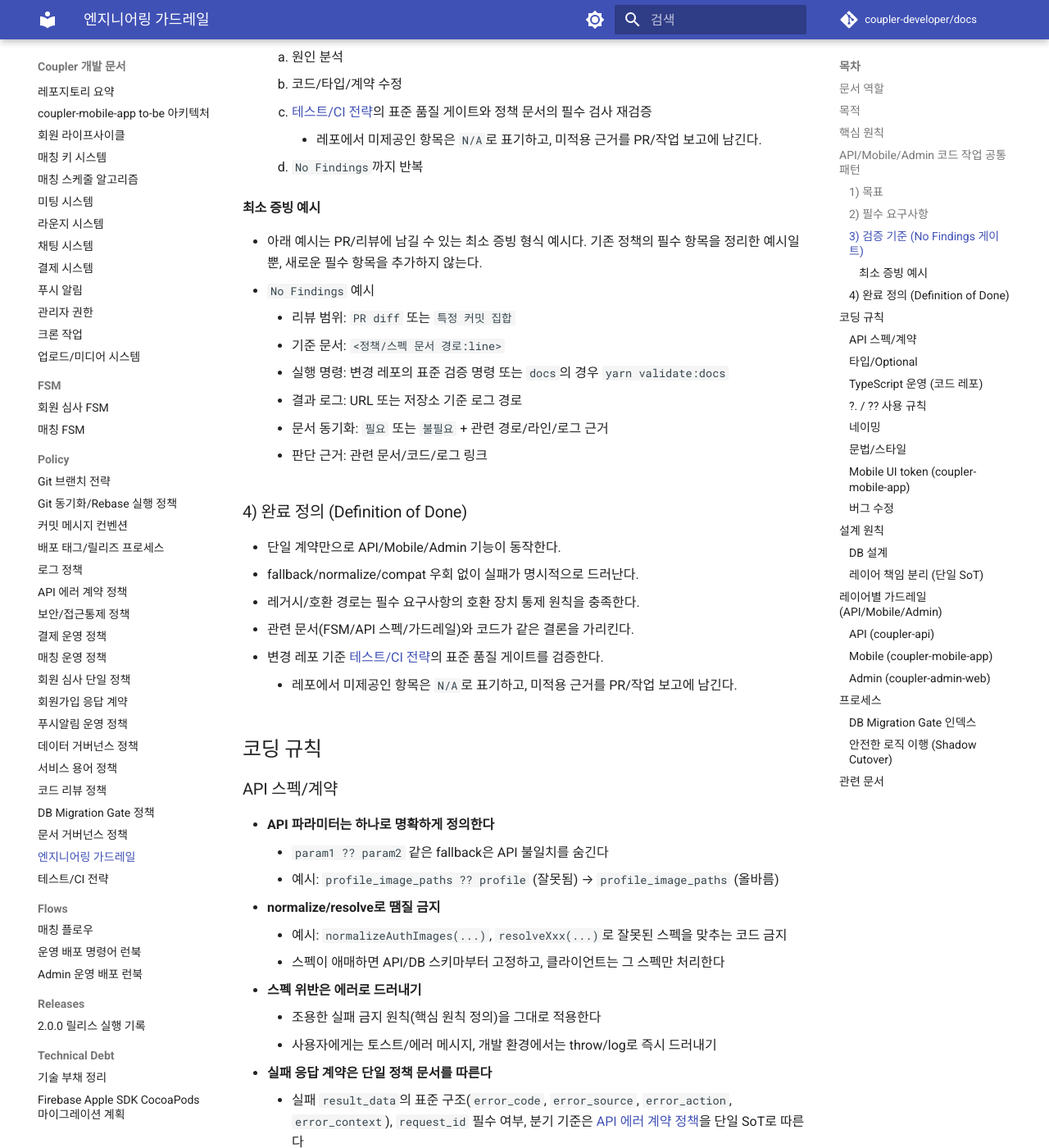
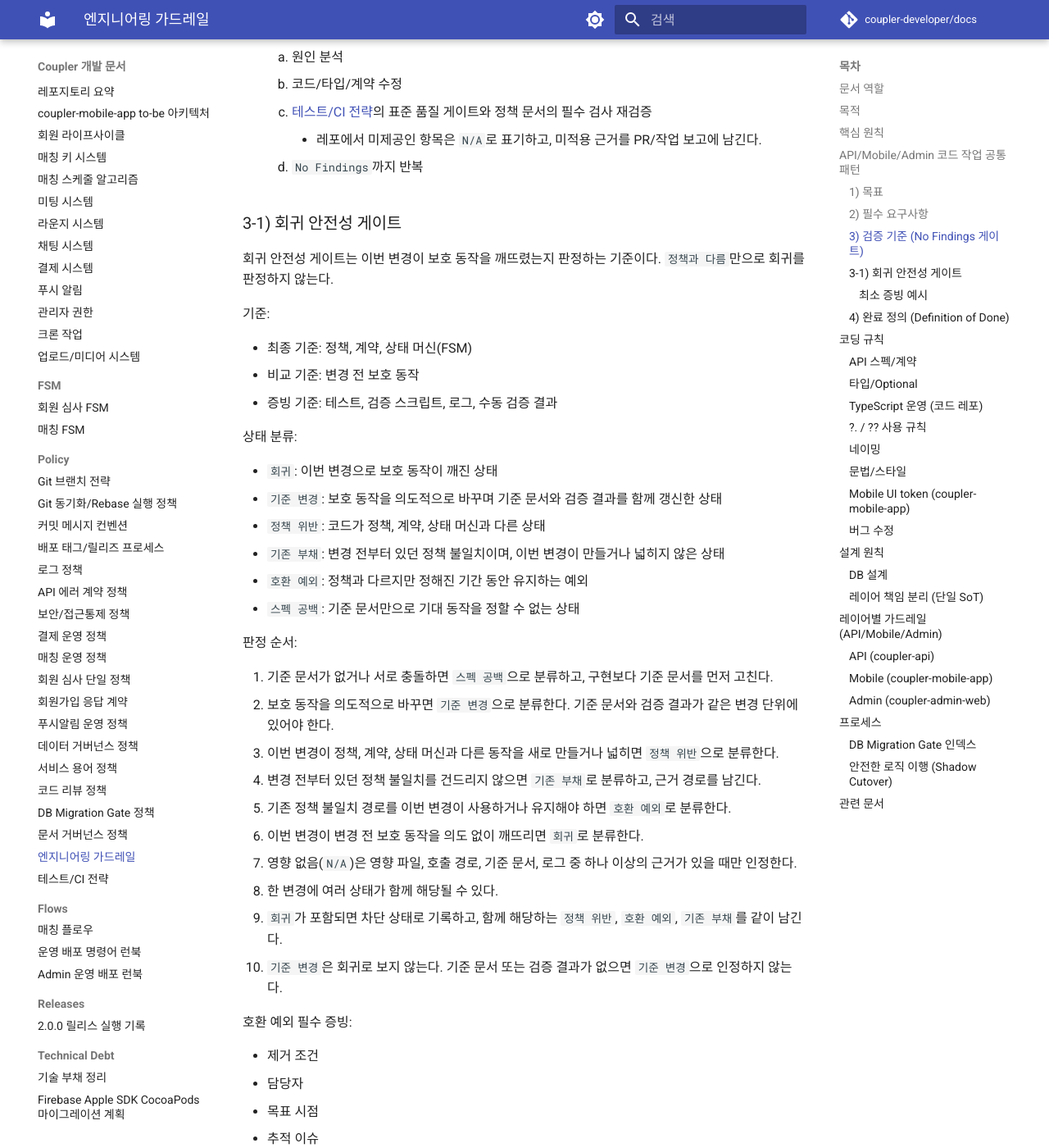
Before and after one commit to coupler-developer/docs, an MkDocs documentation site: the page built from content/policy/engineering-guardrails.md, in a window 1280 px wide and 1400 px high, scrolled down 1711 px. Shown: the whole window at 82% size. Built offline with MkDocs 1.6.1 and Material for MkDocs 9.7.7, drawn with Linux system fonts in a browser that asks for light colours; comment, search, counter and statistics services are not loaded; some of the changed text lies outside the part shown.

Commit message:
docs: 회귀 안전성 판정 기준 추가
Changes:
- 회귀 안전성 게이트의 상태 분류와 판정 순서 정의
- 기준 변경과 회귀를 분리하고 호환 예외 증빙 기준 추가
- PR 작성/리뷰 체크리스트에 회귀 안전성 기록 항목 추가

Tests:
- yarn validate:docs 통과
- git diff --check 통과
- docs/.github/scripts/check-test-changes.sh 통과

```diff
--- a/content/policy/engineering-guardrails.md
+++ b/content/policy/engineering-guardrails.md
@@ -55,9 +55,59 @@
         - 레포에서 미제공인 항목은 `N/A`로 표기하고, 미적용 근거를 PR/작업 보고에 남긴다.
     4. `No Findings`까지 반복
 
+### 3-1) 회귀 안전성 게이트
+
+회귀 안전성 게이트는 이번 변경이 보호 동작을 깨뜨렸는지 판정하는 기준이다.
+`정책과 다름`만으로 회귀를 판정하지 않는다.
+
+기준:
+
+- 최종 기준: 정책, 계약, 상태 머신(FSM)
+- 비교 기준: 변경 전 보호 동작
+- 증빙 기준: 테스트, 검증 스크립트, 로그, 수동 검증 결과
+
+상태 분류:
+
+- `회귀`: 이번 변경으로 보호 동작이 깨진 상태
+- `기준 변경`: 보호 동작을 의도적으로 바꾸며 기준 문서와 검증 결과를 함께 갱신한 상태
+- `정책 위반`: 코드가 정책, 계약, 상태 머신과 다른 상태
+- `기존 부채`: 변경 전부터 있던 정책 불일치이며, 이번 변경이 만들거나 넓히지 않은 상태
+- `호환 예외`: 정책과 다르지만 정해진 기간 동안 유지하는 예외
+- `스펙 공백`: 기준 문서만으로 기대 동작을 정할 수 없는 상태
+
+판정 순서:
+
+1. 기준 문서가 없거나 서로 충돌하면 `스펙 공백`으로 분류하고, 구현보다 기준 문서를 먼저 고친다.
+2. 보호 동작을 의도적으로 바꾸면 `기준 변경`으로 분류한다. 기준 문서와 검증 결과가 같은 변경 단위에 있어야 한다.
+3. 이번 변경이 정책, 계약, 상태 머신과 다른 동작을 새로 만들거나 넓히면 `정책 위반`으로 분류한다.
+4. 변경 전부터 있던 정책 불일치를 건드리지 않으면 `기존 부채`로 분류하고, 근거 경로를 남긴다.
+5. 기존 정책 불일치 경로를 이번 변경이 사용하거나 유지해야 하면 `호환 예외`로 분류한다.
+6. 이번 변경이 변경 전 보호 동작을 의도 없이 깨뜨리면 `회귀`로 분류한다.
+7. 영향 없음(`N/A`)은 영향 파일, 호출 경로, 기준 문서, 로그 중 하나 이상의 근거가 있을 때만 인정한다.
+
+- 한 변경에 여러 상태가 함께 해당될 수 있다.
+- `회귀`가 포함되면 차단 상태로 기록하고, 함께 해당하는 `정책 위반`, `호환 예외`, `기존 부채`를 같이 남긴다.
+- `기준 변경`은 회귀로 보지 않는다. 기준 문서 또는 검증 결과가 없으면 `기준 변경`으로 인정하지 않는다.
+
+호환 예외 필수 증빙:
+
+- 제거 조건
+- 담당자
+- 목표 시점
+- 추적 이슈
+- 검증 근거
+
+최소 증빙:
+
+- 영향 범위: 변경된 정책, 계약, 상태 머신, API, UI, DB, 권한, 배포 범위
+- 보호 동작: 보존해야 하는 기존 동작 또는 의도적으로 바꾸는 동작
+- 검증 방법: 테스트, 검증 스크립트, 로그, 수동 시나리오 중 실제 실행한 항목
+- 상태 분류: 회귀, 기준 변경, 정책 위반, 기존 부채, 호환 예외, 스펙 공백 중 해당 상태
+- `N/A` 사유: 회귀 영향이 없다고 판단한 근거
+
 #### 최소 증빙 예시
 
-- 아래 예시는 PR/리뷰에 남길 수 있는 최소 증빙 형식 예시다. 기존 정책의 필수 항목을 정리한 예시일 뿐, 새로운 필수 항목을 추가하지 않는다.
+- 아래 예시는 PR/리뷰에 남길 수 있는 최소 증빙 형식 예시다. 회귀 안전성 게이트 증빙은 위 항목을 함께 포함한다.
 - `No Findings` 예시
     - 리뷰 범위: `PR diff` 또는 `특정 커밋 집합`
     - 기준 문서: `<정책/스펙 문서 경로:line>`
@@ -71,6 +121,7 @@
 - 단일 계약만으로 API/Mobile/Admin 기능이 동작한다.
 - fallback/normalize/compat 우회 없이 실패가 명시적으로 드러난다.
 - 레거시/호환 경로는 필수 요구사항의 호환 장치 통제 원칙을 충족한다.
+- 회귀 안전성 게이트 기준으로 회귀/기준 변경/정책 위반/기존 부채/호환 예외/스펙 공백을 분류하고 필요한 검증 증빙을 남긴다.
 - 관련 문서(FSM/API 스펙/가드레일)와 코드가 같은 결론을 가리킨다.
 - 변경 레포 기준 [테스트/CI 전략](testing-strategy.md)의 표준 품질 게이트를 검증한다.
     - 레포에서 미제공인 항목은 `N/A`로 표기하고, 미적용 근거를 PR/작업 보고에 남긴다.
```
Also changed, not shown: content/policy/code-review-policy.md (+11 -1 lines).
